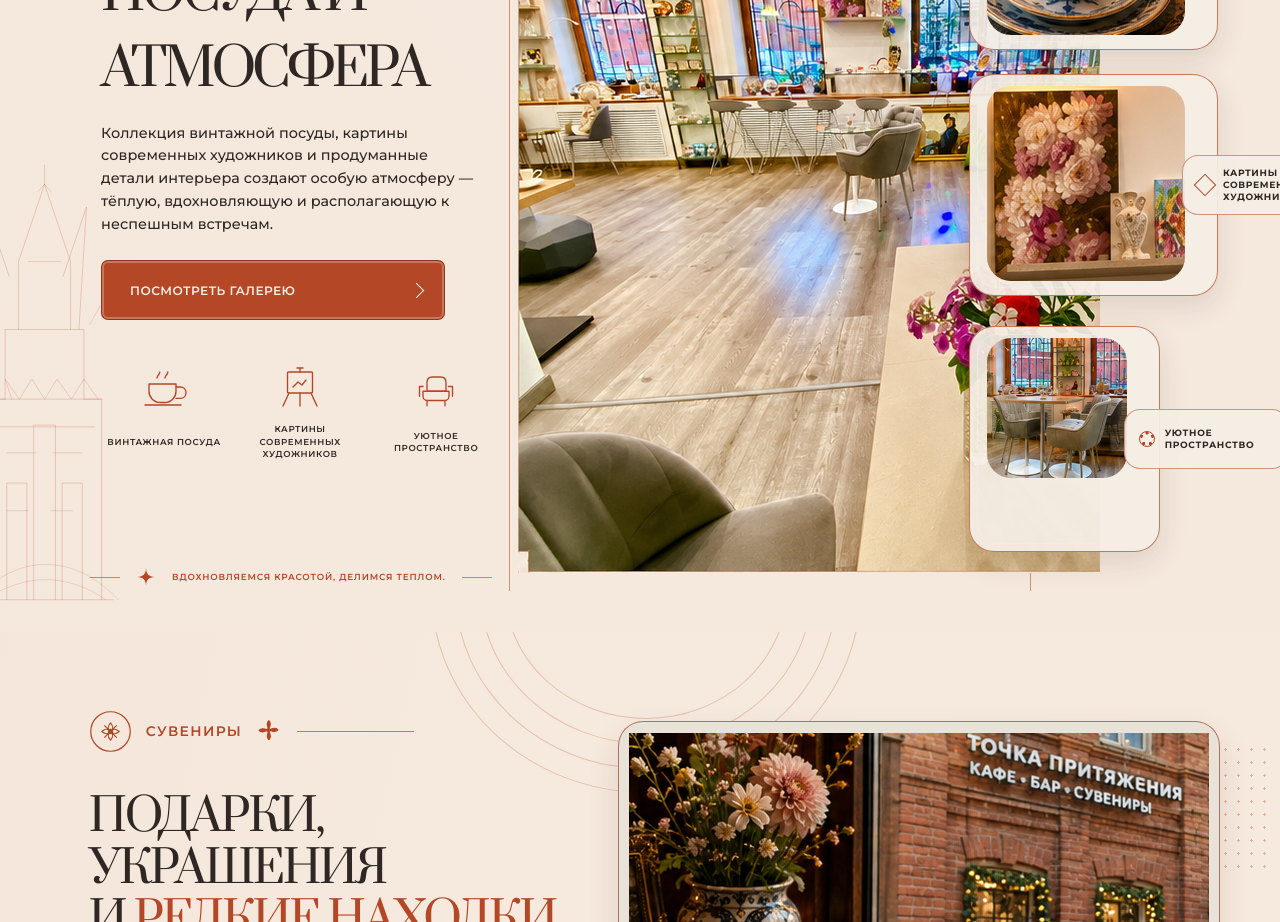
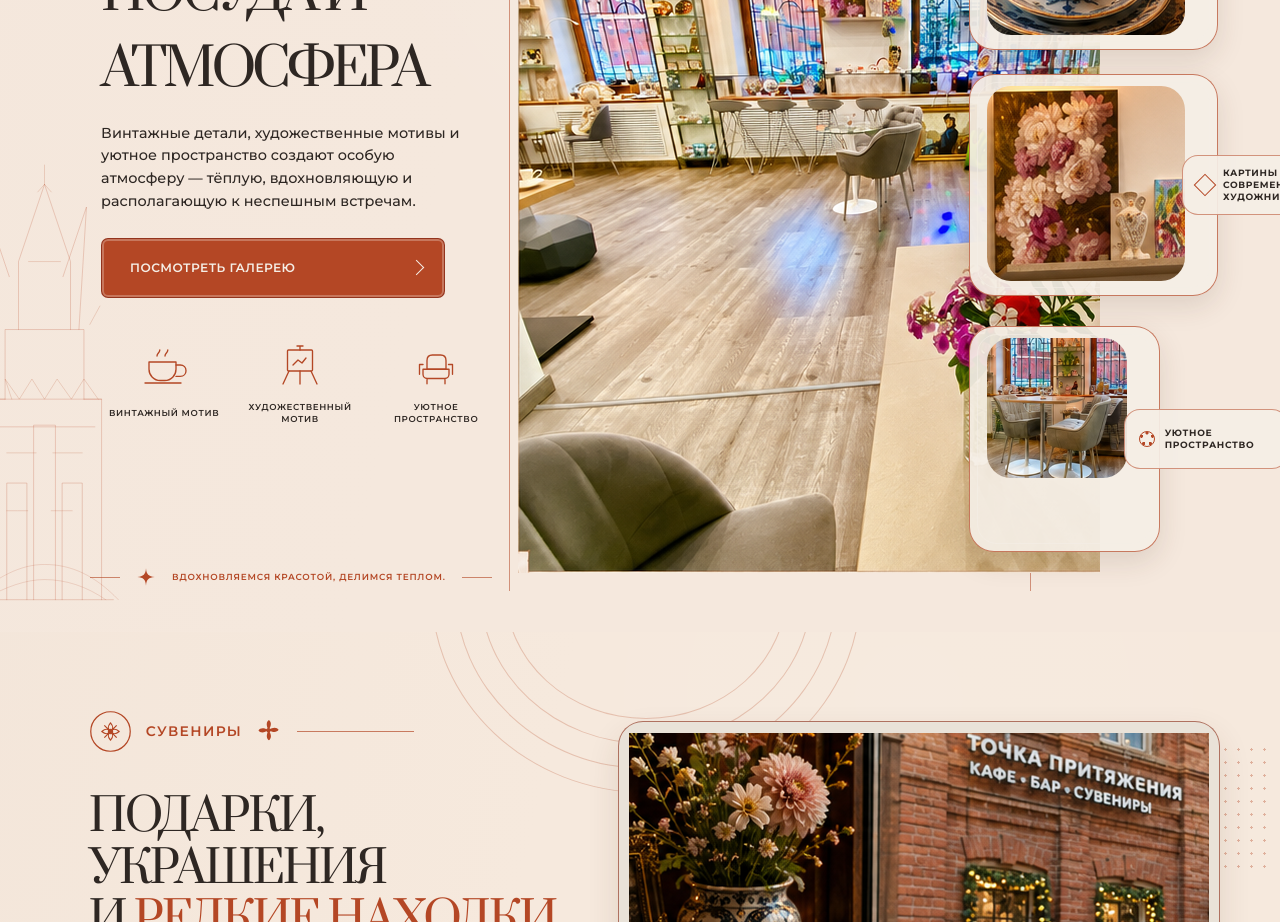
Before and after one commit to NNFall/dotgravity, a Next.js app: page / in a window 1280 px wide. Shown: the part 2900-3822 px from the top of the page. Built offline with nearby package versions, Linux system fonts and the light colour scheme.

Commit message:
Clarify gallery visual motifs

```diff
--- a/src/components/scenes/GallerySection.tsx
+++ b/src/components/scenes/GallerySection.tsx
@@ -233,9 +233,9 @@ export function GallerySection() {
             <br /> атмосфера
           </h2>
           <p className={styles.introduction}>
-            Коллекция винтажной посуды, картины современных художников и
-            продуманные детали интерьера создают особую атмосферу — тёплую,
-            вдохновляющую и располагающую к неспешным встречам.
+            Винтажные детали, художественные мотивы и уютное пространство
+            создают особую атмосферу — тёплую, вдохновляющую и располагающую к
+            неспешным встречам.
           </p>
 
           <details
@@ -251,8 +251,8 @@ export function GallerySection() {
           </details>
 
           <ul aria-label="Темы галереи" className={styles.featureList}>
-            <FeatureMark icon={<CupIcon />}>Винтажная посуда</FeatureMark>
-            <FeatureMark icon={<EaselIcon />}>Картины современных художников</FeatureMark>
+            <FeatureMark icon={<CupIcon />}>Винтажный мотив</FeatureMark>
+            <FeatureMark icon={<EaselIcon />}>Художественный мотив</FeatureMark>
             <FeatureMark icon={<ChairIcon />}>Уютное пространство</FeatureMark>
           </ul>
 
```
Also changed, not shown: 1 other file (tests, documents, lock files or other folders).
